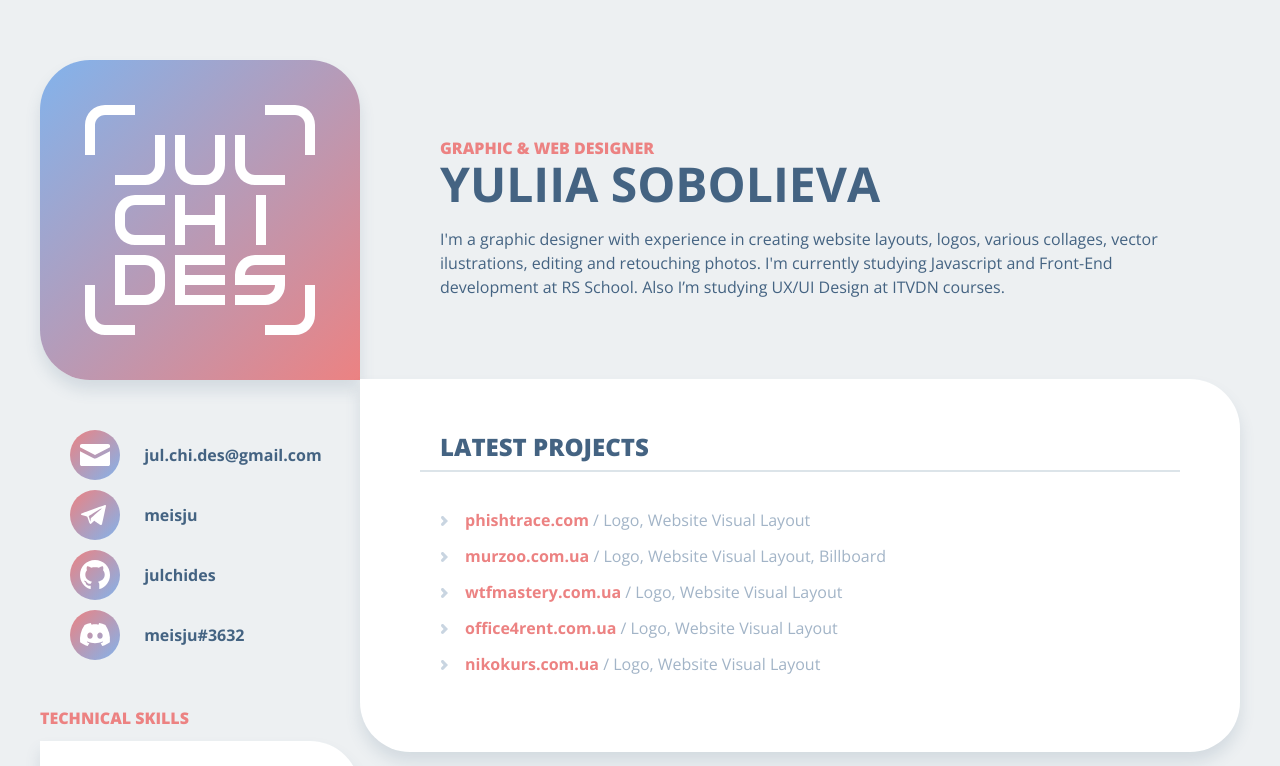
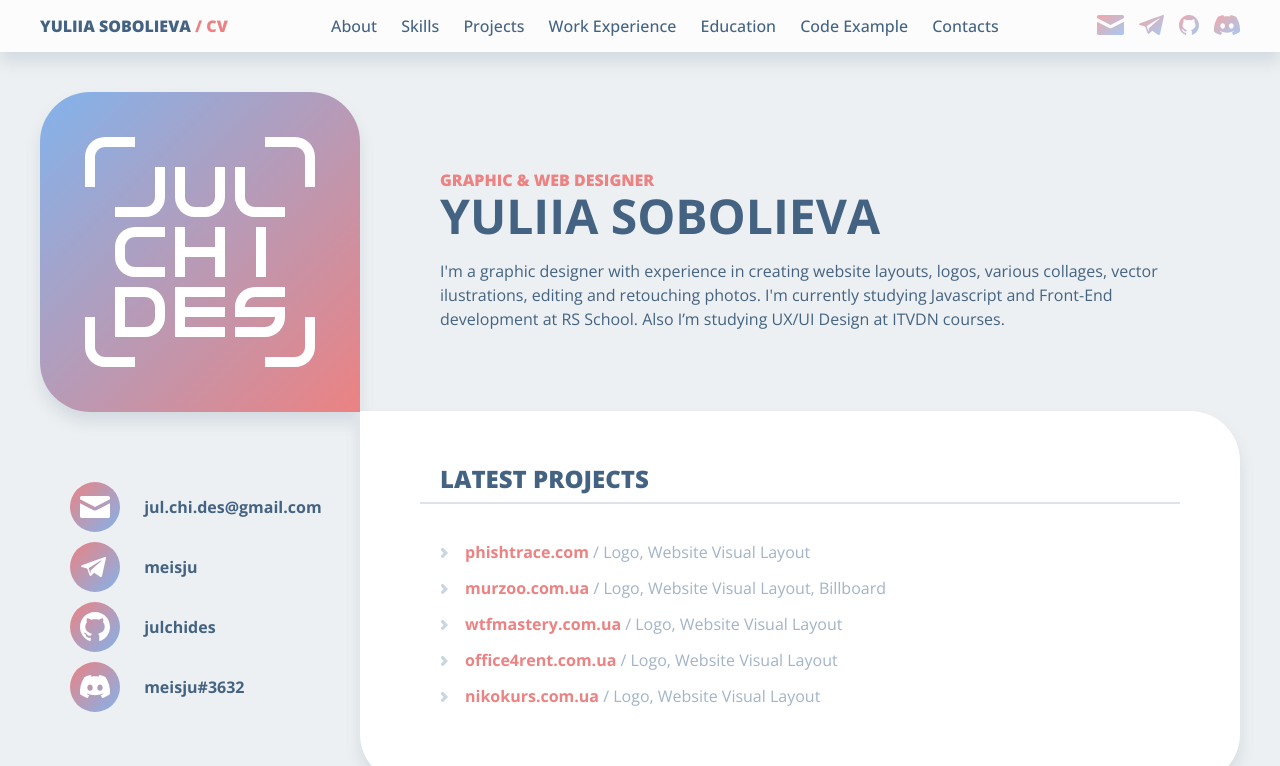
Before and after one commit to julchides/rsschool-cv, a plain HTML site: page index.html in a window 1280 px wide. Shown: the top 766 px of the page. Drawn offline with nearby package versions, Linux system fonts and the light colour scheme.

Commit message:
feat: add header and nav

```diff
--- a/css/style.css
+++ b/css/style.css
@@ -1,4 +1,5 @@
 /* Variables */
+
 :root {
   --text-main-color: #446382;
   --text-minor-color: #A2B4C7;
@@ -6,6 +7,7 @@
   --background-site-color: #EDF0F2;
   --background-block-light-color: #fff;
   --background-block-dark-color: #C9D5E1;
+  --background-menu-color:rgba(255, 255, 255, 0.8);
   --accent-color: #EC8282;
   --accent-minor-color: #82B3EC;
   --shadow-color: #446382;
@@ -69,6 +71,7 @@ h3 {
 /* Class styles */
 
 /* Gradients */
+
 .grad-down {
   background: rgb(130,179,236);
   background: linear-gradient(135deg, rgba(130,179,236,1) 0%, rgba(236,130,130,1) 100%);
@@ -80,6 +83,7 @@ h3 {
 }
 
 /* Shadows */
+
 .shadow-block {
   box-shadow: 0px 10px 15px rgba(68, 99, 130, 0.15);
 }
@@ -97,16 +101,95 @@ h3 {
 }
 
 /* Content container styles */
-.cv-content-container {
+
+.cv-content-container,
+.cv-header-container {
   width: 1200px;
   margin: 0 auto;
   display: flex;
 }
 
+.cv-content-container {
+  position: relative;
+  margin-top: 40px;
+  margin-bottom: 40px;
+  z-index: 5;
+}
+
+.cv-header-container {
+  align-items: center;
+  justify-content: space-between;
+  padding: 15px 0;
+}
+
+
+/* Header styles */
+
+.name,
+.cv {
+  font-size: 1em;
+  text-transform: uppercase;
+  font-weight: 800;
+}
+
+.name {
+  color: var(--text-main-color);
+}
+
+.cv {
+  color: var(--accent-color);
+}
+
+.name:hover {
+  color: var(--accent-minor-color);
+}
+
+.cv-header {
+  background-color: var(--background-menu-color);
+  position: sticky;
+  width:100%;
+  z-index: 10;
+  top: 0;
+}
+
+.cv-nav-list li {
+  display: inline;
+  margin-left: 20px;
+}
+
+.cv-nav-list a {
+  font-weight: 500;
+}
+
+.cv-nav-list a:hover,
+.cv-nav-list a:focus {
+  color: var(--text-main-color);
+  border-bottom: 2px solid var(--accent-color);
+}
+
+.cv-header-contacts-list {
+  display: flex;
+  align-items: center;
+}
+
+.cv-header-contacts-list li {
+  margin-left: 15px;
+}
+
+.cv-header-contacts-list a {
+  filter: opacity(0.7);
+}
+
+.cv-header-contacts-list a:hover,
+.cv-header-contacts-list a:focus {
+  filter: opacity(1);
+}
+
+
 /* Aside styles */
+
 .cv-aside {
   width: 320px;
-  padding: 60px 0 40px 0;
 }
 
 .cv-aside img {
@@ -126,11 +209,15 @@ h3 {
   border-radius: 50px 50px 0px 50px;
 }
 .cv-contacts {
-  padding: 50px 0 40px 30px;
+  padding: 70px 0 40px 30px;
 }
 
 .cv-contacts li {
   margin-bottom: 10px;
+}
+
+.cv-skills-container {
+  padding-top: 60px;
 }
 
 .cv-skills-light-block,
@@ -174,10 +261,11 @@ h3 {
   transform: translate(-50%,-50%);
 }
 
+
 /* Main styles */
+
 .cv-main {
   width: 880px;
-  padding: 60px 0 40px 0;
 }
 
 .cv-about {
@@ -250,7 +338,6 @@ h3 {
   font-weight: 600;
 }
 
-
 .job-title,
 .science-title {
   color: var(--text-main-color);
@@ -269,7 +356,7 @@ h3 {
   box-sizing: border-box;
   width: 720px;
   padding: 30px;
-  margin: 60px auto 0 auto;
+  margin: 30px auto;
   background-color: var(--background-block-light-color);
   border-radius: 75px;
   text-align: center;
@@ -337,6 +424,7 @@ h3 {
 }
 
 /* Footer styles */
+
 .cv-footer {
   width: 1200px;
   margin: 0 auto;
@@ -346,6 +434,8 @@ h3 {
   font-size: 0.875em;
   line-height: 1.25em;
   border-top: 2px solid var(--line-color);
+  position: relative;
+  z-index: 5;
 }
 
 .cv-footer a {
--- a/index.html
+++ b/index.html
@@ -11,8 +11,56 @@
   <title>Yuliia Sobolieva's CV</title>
 </head>
 <body>
- <!-- Page container -->
-  <div class="cv-content-container">
+<!-- Header -->
+  <header class="cv-header shadow-block">
+    <div class="cv-header-container">
+      <a href="./index.html" title="Yuliia Sobolieva / CV"><span class="name">Yuliia Sobolieva</span> <span class="cv">/ CV</span></a>
+<!-- Navigation -->
+      <nav>
+        <ul class="cv-nav-list">
+          <li>
+            <a href="#about" title="About">About</a>
+          </li>
+          <li>
+            <a href="#skills" title="Skills">Skills</a>
+          </li>
+          <li>
+            <a href="#projects" title="Projects">Projects</a>
+          </li>
+          <li>
+            <a href="#work" title="Work Experience">Work Experience</a>
+          </li>
+          <li>
+            <a href="#education" title="Education">Education</a>
+          </li>
+          <li>
+            <a href="#code" title="Code Examplet">Code Example</a>
+          </li>
+          <li>
+            <a href="#contacts" title="Contacts">Contacts</a>
+          </li>
+        </ul>
+      </nav>
+<!-- Additional contacts -->
+      <ul class="cv-header-contacts-list">
+        <li>
+          <a href="mailto:jul.chi.des@gmail.com" title="E-mail"><img src="./images/mail-icon-small.svg" alt="E-mail"></a>
+        </li>
+        <li>
+          <a href="https://t.me/meisju" title="Telegram"><img src="./images/telegram-icon-small.svg" alt="Telegram"></a>
+        </li>
+        <li>
+          <a href="https://github.com/julchides" title="GitHub"><img src="./images/github-icon-small.svg" alt="GitHub"></a>
+        </li>
+        <li>
+          <a href="https://discord.gg/MwW7XBdrQS" title="Discord"><img src="./images/discrod-icon-small.svg" alt="Discord"></a>
+        </li>
+      </ul>
+    </div>
+  </header>
+
+<!-- Content container -->
+  <div class="cv-content-container" id="home">
 
 <!-- Aside block -->
     <aside class="cv-aside">
@@ -24,7 +72,7 @@
       </section>
 
 <!-- Contacts -->
-      <section class="cv-contacts">
+      <section class="cv-contacts" id="contacts">
         <h2 hidden>Contacts</h2>
         <ul>
           <li>
@@ -47,7 +95,7 @@
       </section>
 
 <!-- Skills -->
-      <section>
+      <section class="cv-skills-container" id="skills">
         <h2 hidden>Skills</h2>
         <ul>
 
@@ -170,14 +218,14 @@
     <main class="cv-main">
 
 <!-- About -->
-      <section class="cv-about">
+      <section class="cv-about" id="about">
         <h3>Graphic & Web Designer</h3>
         <h1>Yuliia Sobolieva</h1>
         <p>I'm a graphic designer with experience in creating website layouts, logos, various collages, vector ilustrations, editing and retouching photos.  I'm currently studying Javascript and Front-End development at RS School. Also I’m studying UX/UI Design at ITVDN courses.</p>
       </section>
 
 <!-- Latest projects -->
-      <section class="cv-projects shadow-block">
+      <section class="cv-projects shadow-block" id="projects">
         <h2>Latest Projects</h2>
         <ul>
           <li>
@@ -199,7 +247,7 @@
       </section>
 
 <!-- Work experince -->
-      <section class="cv-work">
+      <section class="cv-work" id="work">
         <h2>Work Experience</h2>
         <ul>
           <li>
@@ -241,7 +289,7 @@
       </section>
 
 <!-- Education -->
-      <section class="cv-education">
+      <section class="cv-education" id="education">
         <h2>Education</h2>
         <ul>
           <li>
@@ -276,7 +324,7 @@
       </section>
 
 <!-- Code example -->
-      <section class="cv-code">
+      <section class="cv-code" id="code">
         <h2 class="code-title">Code Example :<span class="example-title"> 3 Ways to Print 'Hello, World!'</span></h2>
         <ul>
           <li>
```
Also changed, not shown: images/discrod-icon-small.svg (added), images/github-icon-small.svg (added), images/mail-icon-small.svg (added), images/telegram-icon-small.svg (added).
